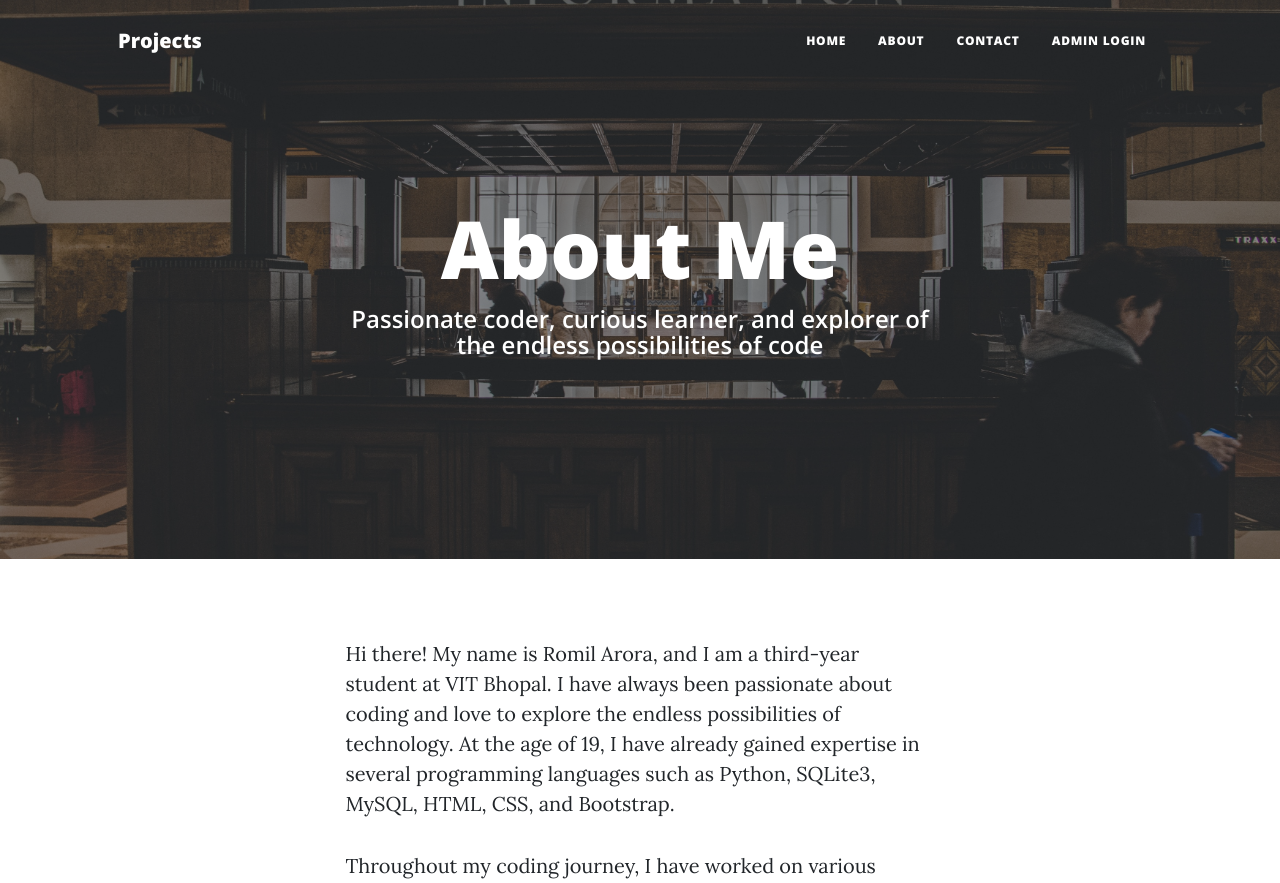
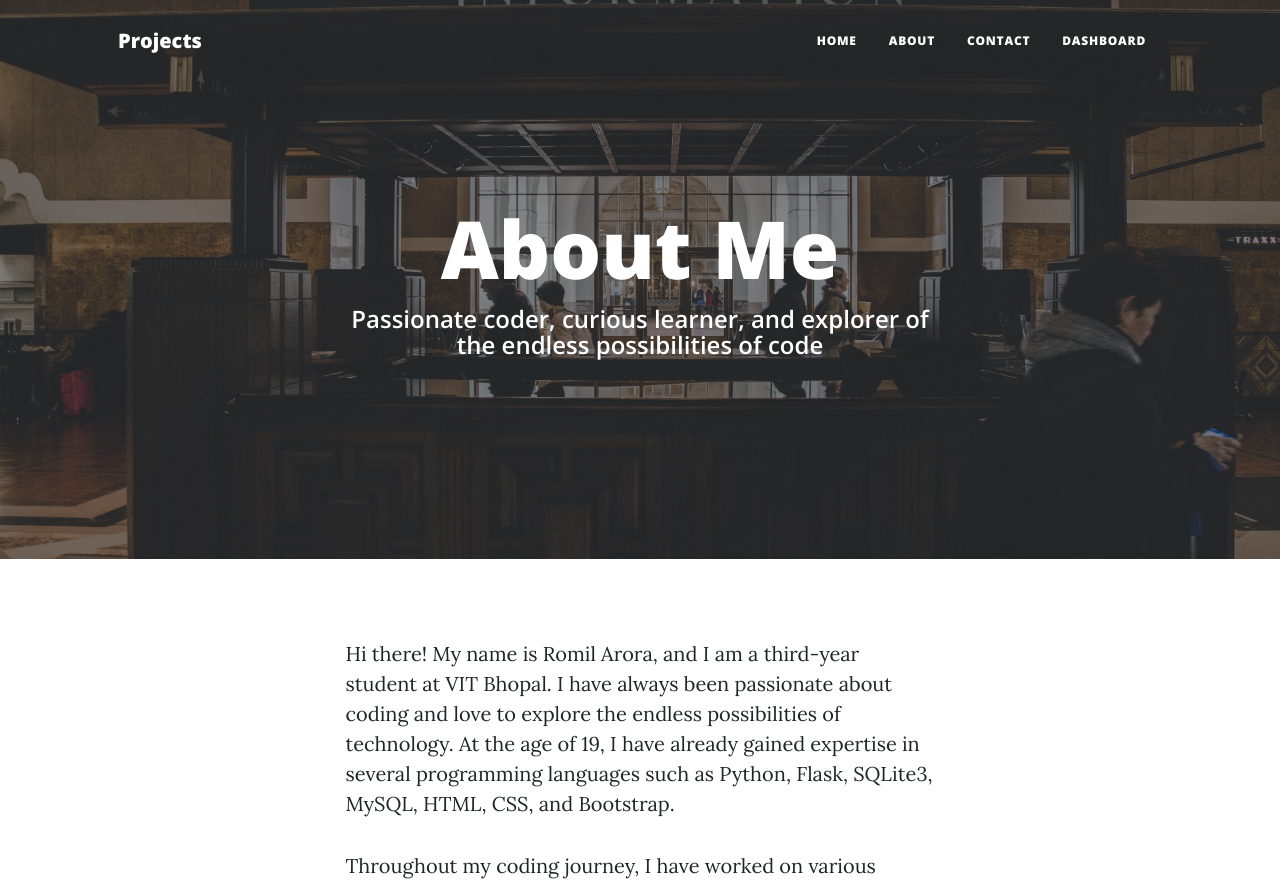
Before and after one commit to arora-romil/Coding-Chronicles, a Flask app: page /about in a window 1280 px wide. Shown: the top 883 px of the page. Run offline with Flask 3, Linux system fonts and the light colour scheme; some libraries are stand-ins or nearby versions.

Commit message:
Updated Templates Layout

```diff
--- a/templates/about.html
+++ b/templates/about.html
@@ -19,7 +19,7 @@
             <div class="container px-4 px-lg-5">
                 <div class="row gx-4 gx-lg-5 justify-content-center">
                     <div class="col-md-10 col-lg-8 col-xl-7">
-                        <p>Hi there! My name is Romil Arora, and I am a third-year student at VIT Bhopal. I have always been passionate about coding and love to explore the endless possibilities of technology. At the age of 19, I have already gained expertise in several programming languages such as Python, SQLite3, MySQL, HTML, CSS, and Bootstrap.</p>
+                        <p>Hi there! My name is Romil Arora, and I am a third-year student at VIT Bhopal. I have always been passionate about coding and love to explore the endless possibilities of technology. At the age of 19, I have already gained expertise in several programming languages such as Python, Flask, SQLite3, MySQL, HTML, CSS, and Bootstrap.</p>
                         <p>Throughout my coding journey, I have worked on various projects, ranging from web development to data analysis. My experience has taught me that coding is not only about writing code, but it's about solving problems in a logical and creative way. I believe that with the right approach, one can make complex coding challenges easy to solve.</p>
                         <p>Through this blog, I aim to share my coding projects, insights, and experiences, hoping to inspire and help others who are also interested in coding. So, if you're passionate about technology and coding, or just curious to learn more, feel free to follow my journey through code.</p>
                     </div>
--- a/templates/layout.html
+++ b/templates/layout.html
@@ -29,7 +29,7 @@
                         <li class="nav-item"><a class="nav-link px-lg-3 py-3 py-lg-4" href="/">Home</a></li>
                         <li class="nav-item"><a class="nav-link px-lg-3 py-3 py-lg-4" href="/about">About</a></li>
                         <li class="nav-item"><a class="nav-link px-lg-3 py-3 py-lg-4" href="/contact">Contact</a></li>
-                        <li class="nav-item"><a class="nav-link px-lg-3 py-3 py-lg-4" href="/dashboard">Admin Login</a></li>
+                        <li class="nav-item"><a class="nav-link px-lg-3 py-3 py-lg-4" href="/dashboard">Dashboard</a></li>
                     </ul>
                 </div>
             </div>
```
